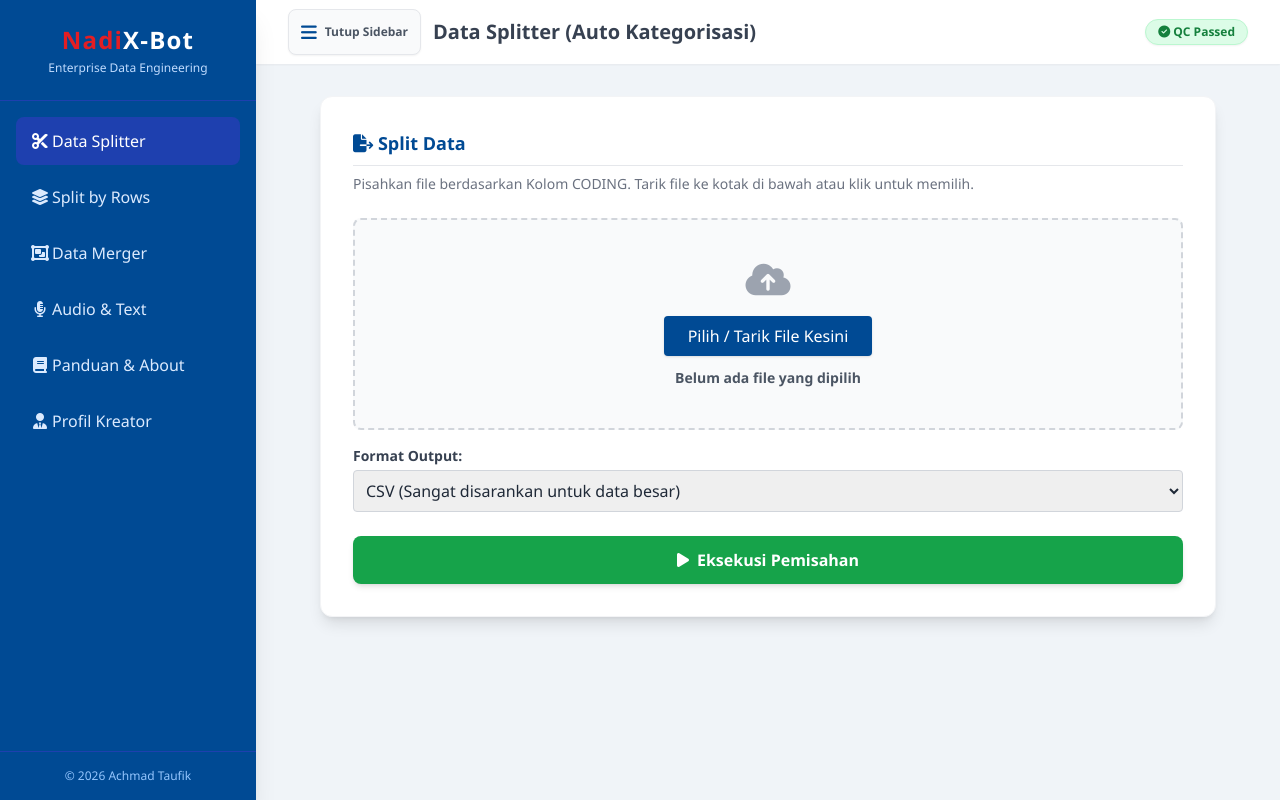
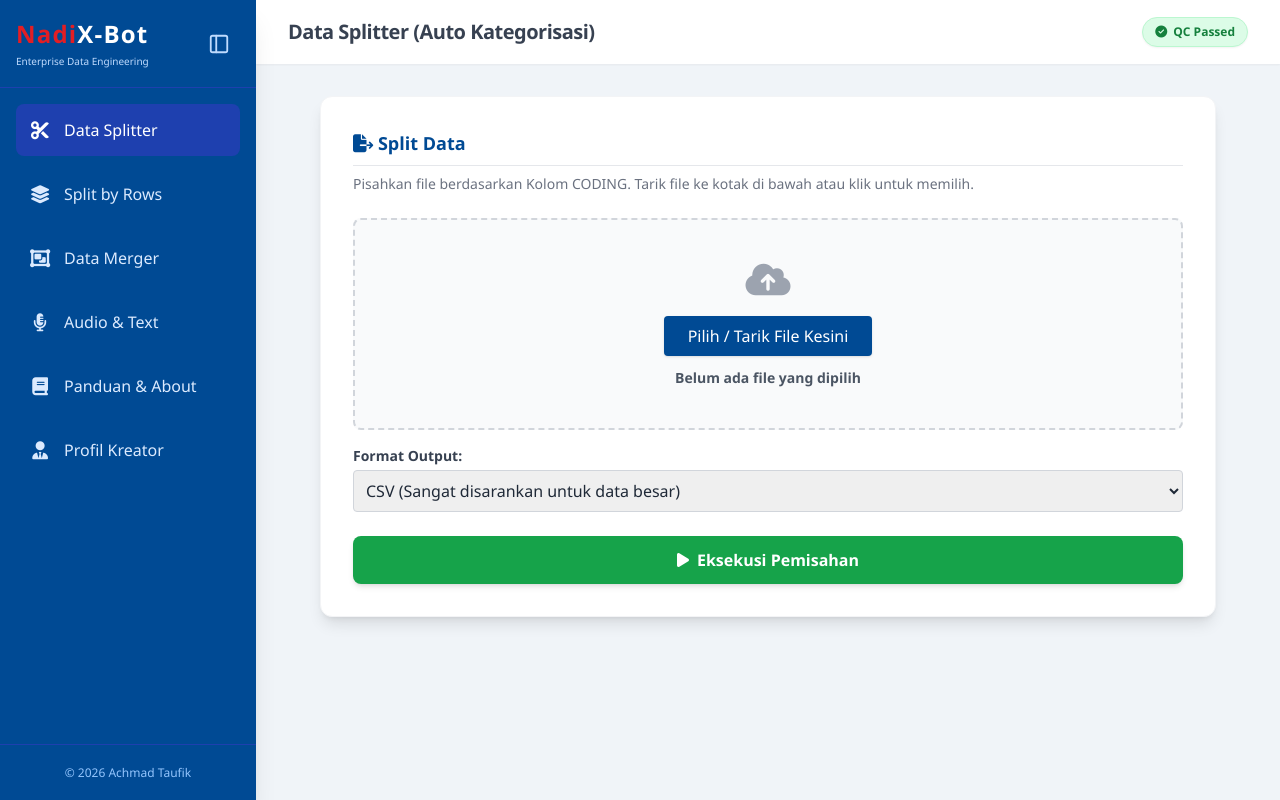
Before and after one commit to atteachmad/nadi-apex, a plain HTML site: page index.html in a window 1280 px wide. Drawn offline with nearby package versions, Linux system fonts and the light colour scheme.

Commit message:
Update index.html

```diff
--- a/index.html
+++ b/index.html
@@ -3,7 +3,7 @@
 <head>
     <meta charset="UTF-8">
     <meta name="viewport" content="width=device-width, initial-scale=1.0">
-    <title>nadi Nadi_X-Bot Dashboard | Achmad Taufik</title>
+    <title>Nadi_X-Bot Dashboard | Achmad Taufik</title>
     <script src="https://cdn.tailwindcss.com"></script>
     <link rel="stylesheet" href="https://cdnjs.cloudflare.com/ajax/libs/font-awesome/6.4.0/css/all.min.css">
     <script src="https://cdnjs.cloudflare.com/ajax/libs/PapaParse/5.4.1/papaparse.min.js"></script>
@@ -22,9 +22,11 @@
         .custom-scrollbar::-webkit-scrollbar-track { background: #f1f1f1; border-radius: 4px; }
         .custom-scrollbar::-webkit-scrollbar-thumb { background: #c1c1c1; border-radius: 4px; }
         .custom-scrollbar::-webkit-scrollbar-thumb:hover { background: #a8a8a8; }
+
         .tab-content { display: none; }
         .tab-content.active { display: block; animation: fadeIn 0.3s ease-in-out; }
         @keyframes fadeIn { from { opacity: 0; transform: translateY(10px); } to { opacity: 1; transform: translateY(0); } }
+
         /* Transisi Drag & Drop */
         .dropzone { transition: all 0.3s ease; }
         .dropzone.dragover { background-color: #e0f2fe; border-color: #004A94; border-style: solid; }
@@ -36,74 +38,129 @@
             100% { box-shadow: 0 0 0 0 rgba(227, 30, 36, 0); }
         }
         .recording-active { animation: pulse-red 1.5s infinite; background-color: #E31E24 !important; color: white !important; }
-	/* Tambahkan di dalam tag <style> Anda */
-	.sidebar-transition { transition: all 0.3s cubic-bezier(0.4, 0, 0.2, 1); }
-	.sidebar-closed { margin-left: -256px; } /* -256px = -64 (w-64) */
+
+        /* ==========================================================
+           MODIFIKASI: LOGIKA TRANSISI COLLAPSE SIDEBAR (DESKTOP)
+           ========================================================== */
+
+        /* Aturan Dasar Sidebar */
+        #sidebar {
+            width: 16rem; /* Setara w-64 */
+            transition: width 0.4s cubic-bezier(0.25, 1, 0.5, 1);
+            overflow-x: hidden;
+        }
+
+        /* Kelas Collapse Aktif (Mengecil) */
+        #sidebar.collapsed {
+            width: 5.5rem; /* Cukup menampung padding dan ikon center */
+        }
+
+        /* Transisi Smooth untuk Teks (Brand & Menu) */
+        .hide-on-collapse {
+            transition: opacity 0.3s ease-in-out, visibility 0.3s, margin 0.3s;
+            opacity: 1;
+            visibility: visible;
+            white-space: nowrap;
+        }
+
+        /* Teks Hilang saat Collapsed */
+        #sidebar.collapsed .hide-on-collapse {
+            opacity: 0;
+            width: 0;
+            margin-left: 0;
+            padding: 0;
+            visibility: hidden;
+            pointer-events: none;
+        }
+
+        /* Penyesuaian Flex Alignment & Padding Saat Sidebar Mengecil */
+        #sidebar.collapsed .header-container { padding-left: 1rem; padding-right: 1rem; justify-content: center; }
+        #sidebar.collapsed .btn-wrapper { margin-left: 0; }
+        #sidebar.collapsed .menu-btn { justify-content: center; padding-left: 0; padding-right: 0; }
+
     </style>
 </head>
-<body class="flex h-screen text-gray-800">
+<body class="flex h-screen w-full text-gray-800">
 
-    <!-- SIDEBAR OVERLAY (Hanya terlihat di Mobile) -->
-    <div id="sidebar-overlay" onclick="toggleSidebar()" class="fixed inset-0 bg-black bg-opacity-50 z-30 hidden transition-opacity md:hidden"></div>
+    <!-- SIDEBAR (Refactored untuk Smooth Collapse) -->
+    <aside id="sidebar" class="bg-nadi-blue text-white flex flex-col shadow-xl z-40 h-screen flex-shrink-0 relative">
 
-    <!-- SIDEBAR (Default Terbuka di Desktop, Tertutup di HP) -->
-    <aside id="sidebar" class="group sidebar-transition w-64 bg-nadi-blue text-white flex flex-col shadow-xl z-40 fixed inset-y-0 left-0 -translate-x-full md:relative md:translate-x-0 h-screen">
-        <div class="p-6 border-b border-blue-800 text-center relative">
-            <h1 class="text-2xl font-bold tracking-wider"><span class="text-nadi-red">Nadi</span>X-Bot</h1>
-            <p class="text-xs text-blue-200 mt-1">Enterprise Data Engineering</p>
-            <!-- Tombol Close (Hanya muncul di Mobile) -->
-            <button onclick="toggleSidebar()" class="absolute top-4 right-4 text-blue-200 hover:text-white transition md:hidden">
-                <i class="fas fa-times text-xl"></i>
+        <!-- Header Sidebar (Kontainer Ikon Toggle & Brand) -->
+        <div class="header-container p-4 border-b border-blue-800 flex items-center justify-between min-h-[5.5rem] transition-all duration-300">
+            <!-- Brand Text (Otomatis Hilang Saat Collapsed) -->
+            <div class="brand-text flex-1 flex flex-col justify-center overflow-hidden hide-on-collapse mr-2">
+                <h1 class="text-2xl font-bold tracking-wider"><span class="text-nadi-red">Nadi</span>X-Bot</h1>
+                <p class="text-[10px] text-blue-200 mt-1 truncate">Enterprise Data Engineering</p>
+            </div>
+
+            <!-- Tombol Toggle Sidebar (Gemini Style) -->
+            <div class="btn-wrapper relative group ml-auto flex-shrink-0 transition-all duration-300">
+                <!-- SVG Ikon persis Layout Gemini -->
+                <button onclick="toggleSidebar()" class="text-blue-200 hover:text-white transition-colors focus:outline-none p-2.5 rounded-lg hover:bg-blue-800 flex items-center justify-center">
+                    <svg xmlns="http://www.w3.org/2000/svg" width="22" height="22" viewBox="0 0 24 24" fill="none" stroke="currentColor" stroke-width="2" stroke-linecap="round" stroke-linejoin="round">
+                        <rect x="3" y="3" width="18" height="18" rx="2" ry="2"></rect>
+                        <line x1="9" y1="3" x2="9" y2="21"></line>
+                    </svg>
+                </button>
+                <!-- Hover Tooltip Melayang -->
+                <div id="sidebar-tooltip" class="absolute top-full right-0 mt-2 whitespace-nowrap bg-gray-800 text-white font-semibold text-xs px-2.5 py-1.5 rounded opacity-0 group-hover:opacity-100 transition-opacity pointer-events-none z-50 shadow-lg border border-gray-600">
+                    Tutup Sidebar
+                </div>
+            </div>
+        </div>
+
+        <!-- Menu Navigasi -->
+        <nav class="flex-1 p-4 space-y-3 overflow-y-auto custom-scrollbar">
+            <button onclick="switchTab('splitter')" id="btn-splitter" class="menu-btn w-full flex items-center p-3 rounded-lg bg-blue-800 text-white transition hover:bg-blue-700">
+                <i class="fas fa-cut w-6 text-center text-lg flex-shrink-0"></i>
+                <span class="hide-on-collapse ml-3">Data Splitter</span>
             </button>
-        </div>
-        <nav class="flex-1 p-4 space-y-2 overflow-y-auto custom-scrollbar">
-            <button onclick="switchTab('splitter')" id="btn-splitter" class="w-full flex items-center p-3 rounded-lg bg-blue-800 text-white transition hover:bg-blue-700">
-                <i class="fas fa-cut w-6"></i> Data Splitter
+            <button onclick="switchTab('rowsplitter')" id="btn-rowsplitter" class="menu-btn w-full flex items-center p-3 rounded-lg text-blue-100 transition hover:bg-blue-700">
+                <i class="fas fa-layer-group w-6 text-center text-lg flex-shrink-0"></i>
+                <span class="hide-on-collapse ml-3">Split by Rows</span>
             </button>
-            <button onclick="switchTab('rowsplitter')" id="btn-rowsplitter" class="w-full flex items-center p-3 rounded-lg text-blue-100 transition hover:bg-blue-700">
-                <i class="fas fa-layer-group w-6"></i> Split by Rows
+            <button onclick="switchTab('merger')" id="btn-merger" class="menu-btn w-full flex items-center p-3 rounded-lg text-blue-100 transition hover:bg-blue-700">
+                <i class="fas fa-object-group w-6 text-center text-lg flex-shrink-0"></i>
+                <span class="hide-on-collapse ml-3">Data Merger</span>
             </button>
-            <button onclick="switchTab('merger')" id="btn-merger" class="w-full flex items-center p-3 rounded-lg text-blue-100 transition hover:bg-blue-700">
-                <i class="fas fa-object-group w-6"></i> Data Merger
+            <button onclick="switchTab('audiotext')" id="btn-audiotext" class="menu-btn w-full flex items-center p-3 rounded-lg text-blue-100 transition hover:bg-blue-700">
+                <i class="fas fa-microphone-alt w-6 text-center text-lg flex-shrink-0"></i>
+                <span class="hide-on-collapse ml-3">Audio & Text</span>
             </button>
-            <button onclick="switchTab('audiotext')" id="btn-audiotext" class="w-full flex items-center p-3 rounded-lg text-blue-100 transition hover:bg-blue-700">
-                <i class="fas fa-microphone-alt w-6"></i> Audio & Text
+            <button onclick="switchTab('about')" id="btn-about" class="menu-btn w-full flex items-center p-3 rounded-lg text-blue-100 transition hover:bg-blue-700">
+                <i class="fas fa-book w-6 text-center text-lg flex-shrink-0"></i>
+                <span class="hide-on-collapse ml-3">Panduan & About</span>
             </button>
-            <button onclick="switchTab('about')" id="btn-about" class="w-full flex items-center p-3 rounded-lg text-blue-100 transition hover:bg-blue-700">
-                <i class="fas fa-book w-6"></i> Panduan & About
-            </button>
-            <button onclick="switchTab('profile')" id="btn-profile" class="w-full flex items-center p-3 rounded-lg text-blue-100 transition hover:bg-blue-700">
-                <i class="fas fa-user-tie w-6"></i> Profil Kreator
+            <button onclick="switchTab('profile')" id="btn-profile" class="menu-btn w-full flex items-center p-3 rounded-lg text-blue-100 transition hover:bg-blue-700">
+                <i class="fas fa-user-tie w-6 text-center text-lg flex-shrink-0"></i>
+                <span class="hide-on-collapse ml-3">Profil Kreator</span>
             </button>
         </nav>
-        <div class="p-4 border-t border-blue-800 text-xs text-center text-blue-300">
-            &copy; 2026 Achmad Taufik
+
+        <!-- Footer Sidebar -->
+        <div class="p-4 border-t border-blue-800 text-xs text-center text-blue-300 flex justify-center items-center h-14">
+            <span class="hide-on-collapse">&copy; 2026 Achmad Taufik</span>
         </div>
     </aside>
 
-    <!-- MAIN CONTENT AREA -->
-    <main class="flex-1 flex flex-col h-screen overflow-hidden bg-nadi-light relative w-full">
+    <!-- MAIN CONTENT AREA (Anti Tenggelam menggunakan min-w-0 dan flex-1) -->
+    <main class="flex-1 flex flex-col h-screen min-w-0 bg-nadi-light relative">
 
-        <!-- HEADER (Sticky Top) -->
-        <header class="bg-white shadow-sm h-16 flex items-center px-4 md:px-8 justify-between z-10 flex-shrink-0 w-full sticky top-0">
+        <!-- HEADER UTAMA (Tombol Hamburger Dihapus) -->
+        <header class="bg-white shadow-sm h-16 flex items-center px-6 md:px-8 justify-between z-10 flex-shrink-0 w-full relative">
             <div class="flex items-center">
-                <!-- Tombol Toggle Sidebar (Selalu Muncul) -->
-                <button onclick="toggleSidebar()" class="text-nadi-blue focus:outline-none mr-3 px-3 py-2 rounded-lg hover:bg-gray-100 transition flex items-center bg-gray-50 border border-gray-200 shadow-sm" title="Toggle Sidebar">
-                    <i class="fas fa-bars text-lg"></i>
-                    <!-- Teks Kecil Pendamping Ikon -->
-                    <span id="sidebar-toggle-text" class="text-xs font-bold ml-2 text-gray-600 hidden sm:inline">Tutup Sidebar</span>
-                </button>
-                <h2 class="text-base md:text-xl font-semibold text-gray-700 truncate" id="header-title">Data Splitter (Auto Kategorisasi)</h2>
+                <!-- Judul Konten Selalu Terlihat Jelas -->
+                <h2 class="text-lg md:text-xl font-bold text-gray-700 truncate tracking-tight" id="header-title">Data Splitter (Auto Kategorisasi)</h2>
             </div>
-            <div class="flex items-center space-x-2 md:space-x-4">
-                <span class="bg-green-100 text-green-700 px-2 md:px-3 py-1 rounded-full text-[10px] md:text-xs font-bold border border-green-200 shadow-sm whitespace-nowrap">
-                    <i class="fas fa-check-circle"></i> <span class="hidden sm:inline">QC Passed</span>
+            <div class="flex items-center">
+                <span class="bg-green-100 text-green-700 px-3 py-1.5 rounded-full text-xs font-bold border border-green-200 shadow-sm whitespace-nowrap flex items-center">
+                    <i class="fas fa-check-circle mr-1.5"></i> <span>QC Passed</span>
                 </span>
             </div>
         </header>
 
-        <!-- SCROLLABLE CONTENT -->
-        <div class="flex-1 overflow-y-auto p-4 md:p-8 custom-scrollbar">
+        <!-- SCROLLABLE CONTENT (Layout Tetap Rapi) -->
+        <div class="flex-1 overflow-y-auto p-6 md:p-8 custom-scrollbar">
 
             <!-- TAB: SPLITTER -->
             <div id="tab-splitter" class="tab-content active max-w-4xl mx-auto">
@@ -379,64 +436,20 @@
 
     <!-- JAVASCRIPT LOGIC -->
     <script>
-        // --- 1. INISIALISASI & UI TEXT BERDASARKAN DEVICE ---
-        window.addEventListener('DOMContentLoaded', () => {
-            const toggleText = document.getElementById('sidebar-toggle-text');
-            if (window.innerWidth >= 768) {
-                if (toggleText) toggleText.innerText = "Tutup Sidebar"; // Default PC terbuka
-            } else {
-                if (toggleText) toggleText.innerText = "Buka Sidebar"; // Default HP tertutup
-            }
-
-            // Listener untuk menyesuaikan teks ketika layar di-resize
-            window.addEventListener('resize', () => {
-                const sidebar = document.getElementById('sidebar');
-                const isMobile = window.innerWidth < 768;
-                const isClosedDesktop = !isMobile && sidebar.classList.contains('md:-ml-64');
-                const isClosedMobile = isMobile && sidebar.classList.contains('-translate-x-full');
-
-                if (isClosedDesktop || isClosedMobile) {
-                    if (toggleText) toggleText.innerText = "Buka Sidebar";
-                } else {
-                    if (toggleText) toggleText.innerText = "Tutup Sidebar";
-                }
-            });
-        });
-
-        // --- 2. SIDEBAR TOGGLE & NAVIGATION LOGIC ---
+        // --- 1. SIDEBAR TOGGLE & NAVIGATION LOGIC ---
+        // Refactored logic specifically targeting Desktop Layout Toggle Behavior.
         function toggleSidebar() {
             const sidebar = document.getElementById('sidebar');
-            const overlay = document.getElementById('sidebar-overlay');
-            const toggleText = document.getElementById('sidebar-toggle-text');
-            const isMobile = window.innerWidth < 768;
+            const tooltip = document.getElementById('sidebar-tooltip');
 
-            if (isMobile) {
-                // Logika Toggle untuk HP (Sistem Overlay)
-                sidebar.classList.toggle('-translate-x-full');
+            // Toggle class collapse pada sidebar
+            sidebar.classList.toggle('collapsed');
 
-                if (sidebar.classList.contains('-translate-x-full')) {
-                    // Tertutup
-                    overlay.classList.add('opacity-0');
-                    setTimeout(() => overlay.classList.add('hidden'), 300);
-                    if(toggleText) toggleText.innerText = "Buka Sidebar";
-                } else {
-                    // Terbuka
-                    overlay.classList.remove('hidden');
-                    setTimeout(() => overlay.classList.remove('opacity-0'), 10);
-                    if(toggleText) toggleText.innerText = "Tutup Sidebar";
-                }
+            // Mengubah status teks tooltip
+            if (sidebar.classList.contains('collapsed')) {
+                tooltip.innerText = "Buka Sidebar";
             } else {
-                // Logika Toggle untuk Desktop (Sistem Mendorong Konten)
-                // -ml-64 menarik konten ke kiri secara mulus agar tidak blank space
-                sidebar.classList.toggle('md:-ml-64');
-                sidebar.classList.toggle('md:-translate-x-full');
-                sidebar.classList.toggle('md:translate-x-0');
-
-                if (sidebar.classList.contains('md:-ml-64')) {
-                    if(toggleText) toggleText.innerText = "Buka Sidebar";
-                } else {
-                    if(toggleText) toggleText.innerText = "Tutup Sidebar";
-                }
+                tooltip.innerText = "Tutup Sidebar";
             }
         }
 
@@ -459,16 +472,9 @@
                 'profile': 'Profil Kreator'
             };
             document.getElementById('header-title').innerText = titles[tabId];
-
-            // Otomatis tutup menu sidebar hanya pada HP (Desktop biarkan terbuka)
-            if (window.innerWidth < 768) {
-                const sidebar = document.getElementById('sidebar');
-                if (!sidebar.classList.contains('-translate-x-full')) {
-                    toggleSidebar();
-                }
-            }
         }
 
+        // --- 2. LOGIC DRAG & DROP & FILES ---
         function updateFileLabel(inputId, labelId) {
             const files = document.getElementById(inputId).files;
             const label = document.getElementById(labelId);
@@ -477,7 +483,6 @@
             else label.innerText = `${files.length} file dipilih`;
         }
 
-        // Setup Drag & Drop
         function setupDropzone(zoneId, inputId, labelId) {
             const zone = document.getElementById(zoneId);
             const input = document.getElementById(inputId);
@@ -939,7 +944,6 @@
                 window.speechSynthesis.cancel();
             }
         });
-
     </script>
 </body>
 </html>
```
